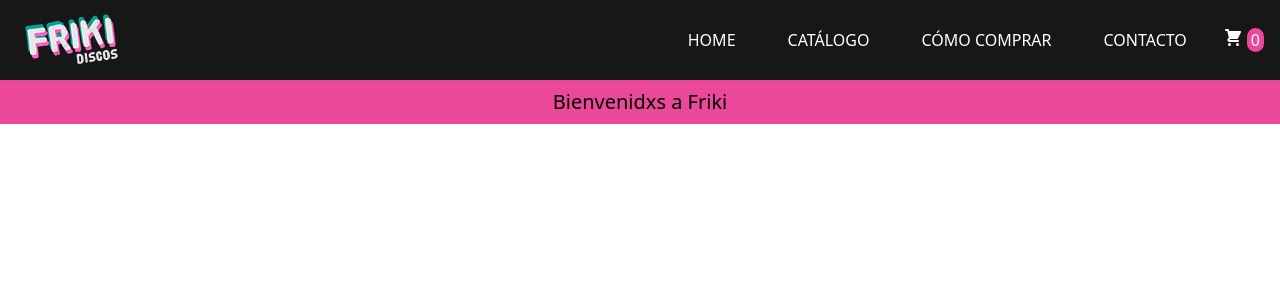
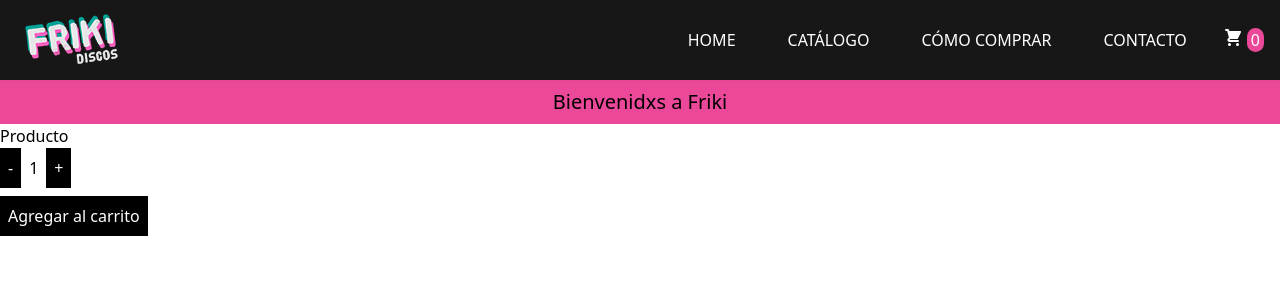
Before and after one commit to flordiprimo/proyectoReact, a React (Create React App) app: page / in a window 1280 px wide. Shown: the top 300 px of the page. Built offline with nearby package versions, Linux system fonts and the light colour scheme.

Commit message:
desafio contador con boton

```diff
--- a/src/assets/main.css
+++ b/src/assets/main.css
@@ -349,6 +349,10 @@ Ensure the default browser behavior of the `hidden` attribute.
 .relative{
   position: relative;
 }
+.my-2{
+  margin-top: 0.5rem;
+  margin-bottom: 0.5rem;
+}
 .ml-1{
   margin-left: 0.25rem;
 }
@@ -403,6 +407,10 @@ Ensure the default browser behavior of the `hidden` attribute.
   --tw-bg-opacity: 1;
   background-color: rgb(236 72 153 / var(--tw-bg-opacity));
 }
+.bg-black{
+  --tw-bg-opacity: 1;
+  background-color: rgb(0 0 0 / var(--tw-bg-opacity));
+}
 .bg-pink-600{
   --tw-bg-opacity: 1;
   background-color: rgb(219 39 119 / var(--tw-bg-opacity));
@@ -416,6 +424,9 @@ Ensure the default browser behavior of the `hidden` attribute.
 }
 .stroke-white{
   stroke: #fff;
+}
+.p-2{
+  padding: 0.5rem;
 }
 .p-4{
   padding: 1rem;
@@ -483,6 +494,11 @@ Ensure the default browser behavior of the `hidden` attribute.
   box-shadow: var(--tw-ring-offset-shadow, 0 0 #0000), var(--tw-ring-shadow, 0 0 #0000), var(--tw-shadow);
 }
 
+.hover\:bg-pink-500:hover{
+  --tw-bg-opacity: 1;
+  background-color: rgb(236 72 153 / var(--tw-bg-opacity));
+}
+
 .hover\:font-bold:hover{
   font-weight: 700;
 }
--- /dev/null
+++ b/src/components/ItemCount.js
@@ -0,0 +1,47 @@
+import React from 'react'
+import { useState } from 'react'
+
+export default function ItemCount({ stock, initial, onAdd }) {
+
+    initial = parseInt(initial)
+    stock = parseInt(stock)
+
+    const [ count, setCount ] = useState( initial )
+
+    const handleCountSumar = () => {
+        if ( count < stock ){
+            setCount (count + 1)
+        }
+
+    }
+    const handleCountRestar = () => {
+        if ( count > 1) {
+            setCount (count - 1)
+        }
+
+    }
+
+    const addToCart = () => {
+        if (count <= stock ){
+            onAdd = count
+            console.log(`Agrega al carrito ${onAdd}`)
+            stock = stock - onAdd
+            console.log(`Me quedan ${stock} en stock`)
+        }
+        if (count > stock) {
+            console.log(`No hay stock suficiente`)
+        }
+    }
+  return (
+      <>
+      <div>Producto</div>
+      <div className="flex flex-row">
+        <button className="bg-black p-2 text-white hover:bg-pink-500" onClick={handleCountRestar}>-</button>
+        <div className="p-2">{count}</div>
+        <button className="bg-black p-2 text-white hover:bg-pink-500" onClick={handleCountSumar}>+</button>
+      </div>
+      <button className="bg-black p-2 text-white hover:bg-pink-500 my-2" onClick={addToCart}>Agregar al carrito</button>
+      </>
+
+  )
+}
--- a/src/components/ItemListContainer.js
+++ b/src/components/ItemListContainer.js
@@ -1,10 +1,15 @@
 import '../assets/main.css'
 import React from 'react'
+import ItemCount from './ItemCount'
 
 
 function ItemListContainer({greeting}) {
   return (
+    <>
     <div className='text-center py-2 bg-pink-500 text-xl'>{greeting}</div>
+    <ItemCount stock="5" initial="1" onAdd="0" />
+    </>
+
   )
 }
 
```
